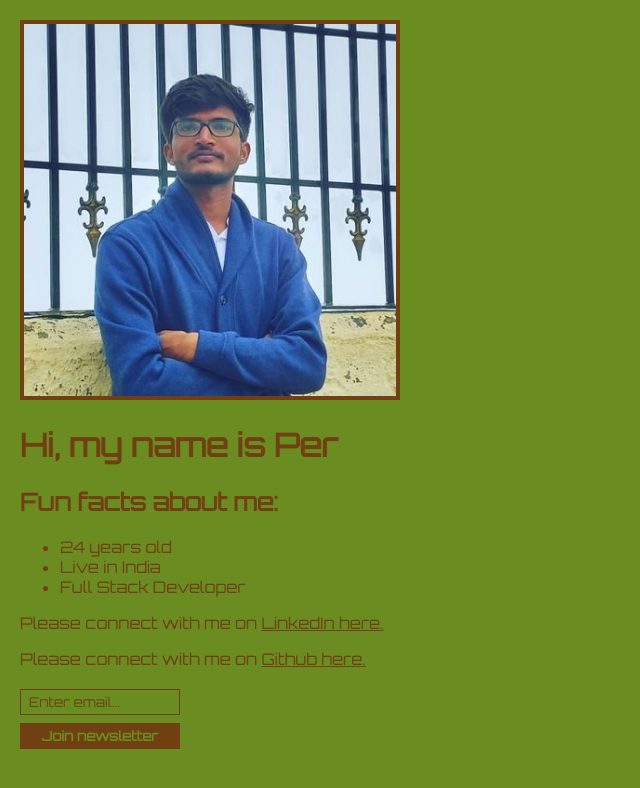
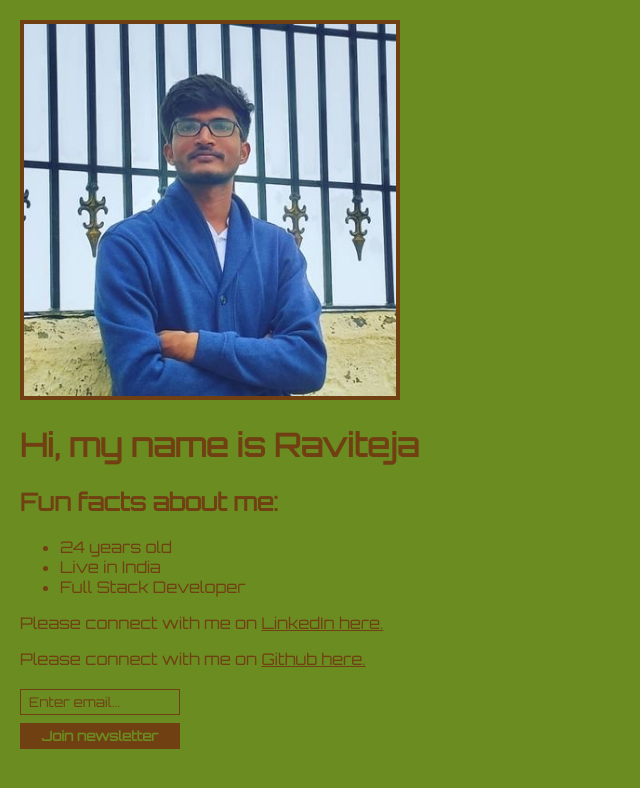
Before and after one commit to ravitejamannam/scrimba-frontend, a website built with Vite: page Scrim-s0pgbuk5vt/index.html in a window 1280 px wide. Shown: the whole page, without its empty margins (0-640 px from the left). Built offline with nearby package versions, Linux system fonts and the light colour scheme; a web font is replaced by a local one.

Commit message:
Update index.html

```diff
--- a/Scrim-s0pgbuk5vt/index.html
+++ b/Scrim-s0pgbuk5vt/index.html
@@ -11,7 +11,7 @@
         Write the HTML for your personal website.
         -->
         <img src="ravi.jpg">
-        <h1>Hi, my name is Per</h1>
+        <h1>Hi, my name is Raviteja</h1>
         <h2>Fun facts about me:</h2>
         <ul>
             <li>24 years old</li>
```
